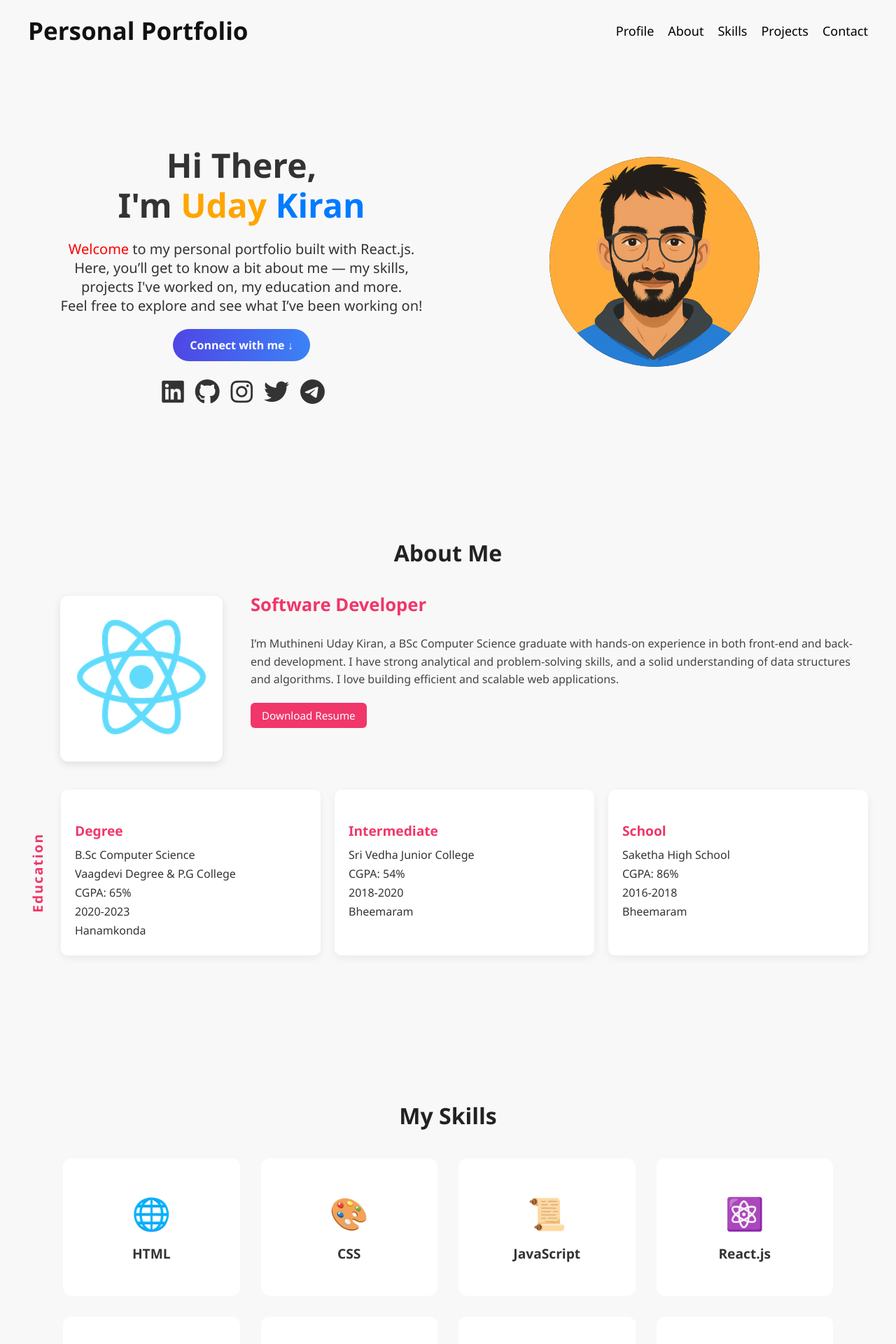
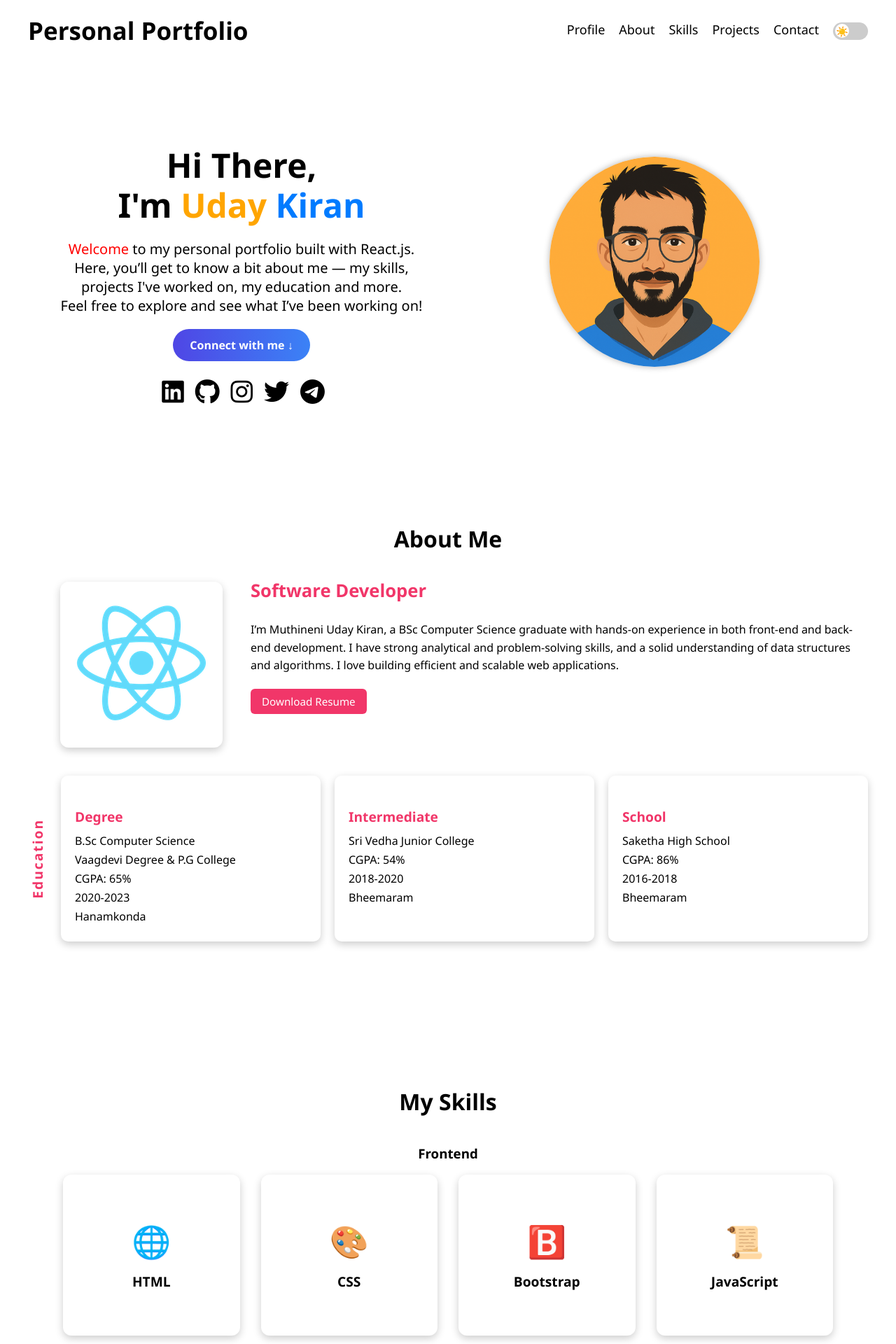
Before and after one commit to udaykiranmuthineni/My-Portfolio, a React (Create React App) app: page / in a window 1280 px wide. Shown: the top 1920 px of the page at 70% size. Built offline with nearby package versions, Linux system fonts and the light colour scheme.

Commit message:
Initial commit

```diff
--- a/src/components/Contact.jsx
+++ b/src/components/Contact.jsx
@@ -12,7 +12,7 @@ const Contact = () => {
   <h3 className="contact-box-heading">Let’s Connect👋</h3>
 
   <div className="contact-box-content">
-    <p className="label">📧 Email: emample@gmail.com</p>
+    <p className="label">📧 Email: udaykiranmuthineni123@gmail.com</p>
     <p className="label">📞 Contact: +91-0123456789</p>
     <p className="label">📍 Location: Hyderabad, India</p>
   </div>
--- a/src/components/Navbar.jsx
+++ b/src/components/Navbar.jsx
@@ -1,7 +1,24 @@
-import React from 'react';
-import '../style.css';
+import React, { useState, useEffect } from "react";
+import "../style.css";
 
 const Navbar = () => {
+  const [theme, setTheme] = useState("light");
+
+  // Load saved theme on mount
+  useEffect(() => {
+    const savedTheme = localStorage.getItem("theme") || "light";
+    setTheme(savedTheme);
+    document.documentElement.setAttribute("data-theme", savedTheme);
+  }, []);
+
+  // Toggle theme
+  const toggleTheme = () => {
+    const newTheme = theme === "light" ? "dark" : "light";
+    setTheme(newTheme);
+    document.documentElement.setAttribute("data-theme", newTheme);
+    localStorage.setItem("theme", newTheme);
+  };
+
   return (
     <header className="navbar">
       <div className="nav-left">Personal Portfolio</div>
@@ -11,6 +28,12 @@ const Navbar = () => {
         <a href="#skills">Skills</a>
         <a href="#projects">Projects</a>
         <a href="#contact">Contact</a>
+
+        {/* Theme Switch */}
+        <label className="switch">
+          <input type="checkbox" onChange={toggleTheme} checked={theme === "dark"} />
+          <span className="slider"></span>
+        </label>
       </nav>
     </header>
   );
--- a/src/components/Skills.jsx
+++ b/src/components/Skills.jsx
@@ -1,23 +1,76 @@
 import React from 'react';
 import '../style.css';
 
-const skills = [
-  { name: 'HTML', icon: '🌐' },
-  { name: 'CSS', icon: '🎨' },
-  { name: 'JavaScript', icon: '📜' },
-  { name: 'React.js', icon: '⚛️' },
-  { name: 'Node.js', icon: '🌿' },
-  { name: 'Git & GitHub', icon: '🔧' },
-  { name: 'SQL', icon: '🗄️' },
-  { name: 'Java', icon: '☕' }
-];
+const skills = {
+  frontend: [
+    { name: 'HTML', icon: '🌐' },
+    { name: 'CSS', icon: '🎨' },
+    { name: 'Bootstrap', icon: '🅱️' },
+    { name: 'JavaScript', icon: '📜' },
+    { name: 'React.js', icon: '⚛️' }
+  ],
+  backend: [
+    { name: 'Node.js', icon: '🌿' },
+    // { name: 'Express.js', icon: '🚀' },
+    { name: 'SQL', icon: '🗄️' },
+    { name: 'MongoDB', icon: '🍃' },
+    { name: 'Java (Core)', icon: '☕' },
+    { name: 'Python', icon: '🐍' },
+    { name: 'Spring Boot', icon: '🌱' },
+    // { name: 'JSP & Servlets', icon: '📑' }
+  ],
+  mobile: [
+    { name: 'React Native', icon: '📱' },
+    { name: 'Expo', icon: '⚡' }
+  ],
+  tools: [
+    { name: 'Git & GitHub', icon: '🔧' },
+    { name: 'NPM', icon: '📦' }
+  ]
+};
 
 const Skills = () => {
   return (
     <section id="skills" className="skills-section">
       <h2 className="section-title">My Skills</h2>
+
+      {/* Frontend */}
+      <h3 className="skills-subtitle">Frontend</h3>
       <div className="skills-grid">
-        {skills.map((skill, index) => (
+        {skills.frontend.map((skill, index) => (
+          <div className="skill-card" key={index}>
+            <div className="skill-icon">{skill.icon}</div>
+            <div className="skill-name">{skill.name}</div>
+          </div>
+        ))}
+      </div>
+
+      {/* Backend */}
+      <h3 className="skills-subtitle">Backend</h3>
+      <div className="skills-grid">
+        {skills.backend.map((skill, index) => (
+          <div className="skill-card" key={index}>
+            <div className="skill-icon">{skill.icon}</div>
+            <div className="skill-name">{skill.name}</div>
+          </div>
+        ))}
+      </div>
+
+      {/* Mobile */}
+      <h3 className="skills-subtitle">Mobile Development</h3>
+      <div className="skills-grid">
+        {skills.mobile.map((skill, index) => (
+          <div className="skill-card" key={index}>
+            <div className="skill-icon">{skill.icon}</div>
+            <div className="skill-name">{skill.name}</div>
+          </div>
+        ))}
+      </div>
+
+      {/* Tools */}
+      <h3 className="skills-subtitle">Tools & Others</h3>
+      <div className="skills-grid">
+        {skills.tools.map((skill, index) => (
           <div className="skill-card" key={index}>
             <div className="skill-icon">{skill.icon}</div>
             <div className="skill-name">{skill.name}</div>
--- a/src/style.css
+++ b/src/style.css
@@ -1,6 +1,37 @@
+/* Global Theme Variables */
+:root {
+  --bg-color: #ffffff;
+  --text-color: #000000;
+}
+
+[data-theme="dark"] {
+  --bg-color: #121212;
+  --text-color: #ffffff;
+}
+/* Reduced dark mode box shadows (20% lighter) for all card-like elements */
+[data-theme="dark"] .about-image-box,
+[data-theme="dark"] .edu-card,
+[data-theme="dark"] .skill-card,
+[data-theme="dark"] .project-row,
+[data-theme="dark"] .contact-box,
+[data-theme="dark"] .contact-form-box {
+  box-shadow:
+    0 6.4px 24px rgba(0, 0, 0, 0.72),  /* main dark shadow reduced by 20% */
+    0 3.2px 9.6px rgba(0, 0, 0, 0.48); /* secondary shadow reduced by 20% */
+  transition: box-shadow 0.3s, transform 0.3s;
+  border-radius: 12px;
+}
+
+/* Apply globally */
+body {
+  background-color: var(--bg-color);
+  color: var(--text-color);
+  transition: background 0.3s, color 0.3s;
+}
+
 body {
   margin: 0;
-  background-color: #f8f8f8;
+  /* background-color: #f8f8f8; */
   font-family: 'Segoe UI', sans-serif;
   color: #333;
 }
@@ -10,8 +41,7 @@ section {
   text-align: center;
 }
 
-h1,
-h2 {
+h1,h2 {
   font-weight: 700;
 }
 
@@ -31,7 +61,8 @@ h2 {
 
 /* Navbar Styling */
 .navbar {
-  color: white;
+  background-color: var(--bg-color);
+  color: var(--text-color);
   display: flex;
   justify-content: space-between;
   align-items: center;
@@ -43,11 +74,11 @@ h2 {
 .nav-left {
   font-size: 35px;
   font-weight: bold;
-  color: #000000ee;
+  color: var(--text-color);
 }
 
 .nav-right a {
-  color: rgb(0, 0, 0);
+  color: var(--text-color);
   text-decoration: none;
   margin-left: 20px;
   font-weight: 500;
@@ -56,23 +87,72 @@ h2 {
 }
 
 .nav-right a:hover {
-  color: #ff4d4d;
+  color: #ff4d4d; /* Accent stays same */
+}
+
+/* Switch Button */
+.switch {
+  position: relative;
+  display: inline-block;
+  width: 50px;
+  height: 25px;
+  margin-left: 20px;
+}
+
+.switch input {
+  opacity: 0;
+  width: 0;
+  height: 0;
+}
+
+.slider {
+  position: absolute;
+  cursor: pointer;
+  inset: 0;
+  background-color: #ccc;
+  border-radius: 25px;
+  transition: 0.4s;
+}
+
+.slider::before {
+  position: absolute;
+  content: "☀️";
+  height: 20px;
+  width: 20px;
+  left: 3px;
+  bottom: 3px;
+  background: white;
+  border-radius: 50%;
+  transition: 0.4s;
+  display: flex;
+  align-items: center;
+  justify-content: center;
+  font-size: 14px;
+}
+
+input:checked + .slider {
+  background-color: #333;
+}
+
+input:checked + .slider::before {
+  transform: translateX(24px);
+  content: "🌙";
 }
 
 /* Profile Styling */
 .hero-section {
   padding: 80px 50px;
-  margin-bottom: 20px;
   display: flex;
   justify-content: space-between;
   align-items: center;
   flex-wrap: wrap;
+  background-color: var(--bg-color);
+  color: var(--text-color);
 }
 
 .hero-left {
   flex: 1;
   min-width: 300px;
-
 }
 
 .hero-left h1 {
@@ -80,11 +160,13 @@ h2 {
   font-weight: bold;
   line-height: 1.2;
   margin-bottom: 20px;
+  color: var(--text-color);
 }
 
 .hero-left p {
   font-size: 20px;
   margin-bottom: 20px;
+  color: var(--text-color);
 }
 
 .highlight-orange {
@@ -101,7 +183,7 @@ h2 {
 
 .btn-primary {
   background: linear-gradient(to right, #4f46e5, #3b82f6);
-  color: white;
+  color: #fff;
   padding: 12px 24px;
   border-radius: 30px;
   text-decoration: none;
@@ -119,7 +201,7 @@ h2 {
 
 .social-icons a i {
   font-size: 36px;
-  color: #333;
+  color: var(--text-color);
   padding: 3px;
   transition: transform 0.2s ease, color 0.2s ease;
 }
@@ -137,12 +219,13 @@ h2 {
 }
 
 .profile-pic-bg {
-  background: #131010;
+  background: var(--bg-color);
   border-radius: 50%;
   display: inline-block;
   width: 300px;
   height: 300px;
   overflow: hidden;
+  box-shadow: 0 0 10px rgba(0,0,0,0.3); /* subtle shadow to separate */
 }
 
 .profile-pic {
@@ -153,17 +236,20 @@ h2 {
   border-radius: 50%;
 }
 
-/* About Styling */
-
+/* About Section Styling */
 .about-section {
   padding: 60px 20px;
   text-align: center;
+  background-color: var(--bg-color);
+  color: var(--text-color);
+  transition: background 0.3s, color 0.3s;
 }
 
 .section-title {
   font-size: 2rem;
   margin-bottom: 40px;
-  color: #222;
+  color: var(--text-color) !important;
+  transition: color 0.3s;
 }
 
 /* Top layout: image + text */
@@ -179,10 +265,10 @@ h2 {
 
 /* Profile image box */
 .about-image-box {
-  background: #fff;
+  background: var(--bg-color);
   padding: 20px;
   border-radius: 12px;
-  box-shadow: 0 4px 12px rgba(0, 0, 0, 0.1);
+  box-shadow: 0 4px 12px rgba(0, 0, 0, 0.2); /* stronger shadow for dark mode */
   max-width: 300px;
   flex-shrink: 0;
   margin-left: 46px;
@@ -193,6 +279,7 @@ h2 {
   border-radius: 10px;
 }
 
+/* Description text */
 .about-description {
   flex: 1;
   display: flex;
@@ -202,21 +289,21 @@ h2 {
 
 .about-description h3 {
   font-size: 1.6rem;
-  color: #f13669;
+  color: #f13669; /* Accent stays the same */
   margin-bottom: 15px;
   margin-top: 0;
-  padding-top: 0;
   line-height: 1;
   align-self: flex-start;
 }
 
 .about-description p {
   font-size: 1rem;
-  color: #444;
+  color: var(--text-color);
   line-height: 1.6;
   margin-bottom: 20px;
 }
 
+/* Resume Button */
 .resume-btn {
   display: inline-block;
   background-color: #f13669;
@@ -228,19 +315,20 @@ h2 {
   font-size: 0.95rem;
   width: fit-content;
   white-space: nowrap;
+  transition: background 0.3s;
 }
 
 .resume-btn:hover {
   background-color: #d82e5e;
 }
 
-
-/* Bottom education row */
+/* Bottom Education Row */
 .education-cards-row {
   display: flex;
-  justify-content: space-between;
+  justify-content: center;
   flex-wrap: wrap;
   gap: 20px;
+  flex: 1;
   max-width: 1200px;
   margin: 0 auto;
 }
@@ -248,11 +336,12 @@ h2 {
 .edu-card {
   flex: 1;
   min-width: 250px;
-  background-color: #ffffff;
+  background-color: var(--bg-color);
   padding: 20px;
   border-radius: 10px;
-  box-shadow: 0 4px 12px rgba(0, 0, 0, 0.06);
+  box-shadow: 0 4px 12px rgba(0, 0, 0, 0.2); /* slightly stronger shadow */
   text-align: left;
+  transition: background 0.3s, color 0.3s, box-shadow 0.3s;
 }
 
 .edu-card h4 {
@@ -263,11 +352,11 @@ h2 {
 
 .edu-card p {
   margin: 5px 0;
-  color: #333;
+  color: var(--text-color);
 }
 
 .edu-card span {
-  color: #666;
+  color: #999; /* lighter gray for dark mode readability */
   font-size: 0.95rem;
 }
 
@@ -275,13 +364,11 @@ h2 {
 .education-wrapper {
   display: flex;
   align-items: center;
-  /* ⬅️ vertically center */
   justify-content: center;
   gap: 20px;
   max-width: 1200px;
   margin: 0 auto 60px;
 }
-
 
 /* Vertical Text - Education */
 .education-vertical-label {
@@ -294,43 +381,35 @@ h2 {
   padding: 10px 0;
 }
 
-/* Move existing education-cards-row inside education-wrapper */
-.education-cards-row {
-  display: flex;
-  justify-content: center;
-  gap: 20px;
-  flex: 1;
-  flex-wrap: wrap;
-}
-
-
-/* skills styling */
-
+/* Skills Section Styling */
 .skills-section {
   padding: 60px 20px;
   text-align: center;
+  background-color: var(--bg-color);
+  color: var(--text-color);
+  transition: background 0.3s, color 0.3s;
 }
 
 .section-title {
   font-size: 2.5rem;
   margin-bottom: 40px;
-  color: #222;
+  color: var(--text-color); /* will switch automatically with dark mode */
+  transition: color 0.3s;
 }
 
 .skills-grid {
   display: grid;
   grid-template-columns: repeat(4, 1fr);
-  /* Fixed 4 per row */
   gap: 30px;
   max-width: 1100px;
   margin: 0 auto;
 }
 
 .skill-card {
-  background: white;
+  background-color: var(--bg-color); /* adapt to dark/light mode */
   padding: 35px 20px;
   border-radius: 12px;
-  box-shadow: 0 4px 12px rgba(0, 0, 0, 0.06);
+  box-shadow: 0 4px 12px rgba(0, 0, 0, 0.2); /* stronger shadow for contrast in dark mode */
   min-height: 160px;
   display: flex;
   flex-direction: column;
@@ -346,81 +425,61 @@ h2 {
 .skill-icon {
   font-size: 2.8rem;
   margin-bottom: 14px;
+  color: var(--text-color); /* icon adapts to theme */
+  transition: color 0.3s;
 }
 
 .skill-name {
   font-weight: 600;
   font-size: 1.2rem;
-  color: #333;
+  color: var(--text-color);
+  transition: color 0.3s;
 }
 
-/* project styling */
-/* Main Projects Section */
+/* Projects Section Styling */
 .projects-section {
   padding: 60px 20px;
-  background: #f9f9f9;
+  background-color: var(--bg-color);
+  transition: background 0.3s, color 0.3s;
 }
 
 .section-title {
   text-align: center;
   font-size: 32px;
   margin-bottom: 40px;
+  color: var(--text-color); /* adapts to theme */
+  transition: color 0.3s;
 }
 
-/* Grid container to hold 2 side-by-side cards */
-.projects-section {
-  padding: 60px 20px;
-  background: #f9f9f9;
-}
-
-.section-title {
-  text-align: center;
-  font-size: 32px;
-  margin-bottom: 40px;
-}
-
-/* Grid container with room for wider cards */
-.projects-section {
-  padding: 60px 20px;
-  background: #f9f9f9;
-}
-
-.section-title {
-  text-align: center;
-  font-size: 32px;
-  margin-bottom: 40px;
-}
-
-/* Project styling */
+/* Project Grid */
 .project-grid {
   display: flex;
   flex-wrap: wrap;
   justify-content: space-between;
   gap: 15px;
-  /* ⬅️ Tight gap */
   max-width: 1220px;
   margin: 0 auto;
 }
 
-/* Wider project wrapper */
+/* Project Wrapper */
 .project-wrapper {
   flex: 0 0 calc(50% - 7.5px);
-  /* ⬅️ Half of width minus half of the 15px gap */
   margin-bottom: 10px;
 }
 
-/* Project card layout: image left, content right */
+/* Project Card */
 .project-row {
   display: flex;
   align-items: stretch;
   gap: 20px;
-  background: #fff;
+  background-color: var(--bg-color);
   padding: 20px;
   border-radius: 12px;
-  box-shadow: 0 4px 12px rgba(0, 0, 0, 0.08);
+  box-shadow: 0 4px 12px rgba(0, 0, 0, 0.2); /* stronger for dark mode */
+  transition: background 0.3s, box-shadow 0.3s;
 }
 
-/* Image section */
+/* Image Section */
 .project-image-card {
   flex-shrink: 0;
   display: flex;
@@ -429,18 +488,15 @@ h2 {
   justify-content: flex-start;
 }
 
-
 .project-image-card img {
   width: 190px;
   height: auto;
   border-radius: 10px;
   object-fit: cover;
   margin-bottom: 12px;
-  /* ⬅️ Add this to separate image and links */
 }
 
-
-/* Text content */
+/* Text Content */
 .project-content {
   flex: 1;
   display: flex;
@@ -451,7 +507,8 @@ h2 {
 .project-heading {
   margin: 0 0 10px 0;
   font-size: 1.5rem;
-  color: #222;
+  color: var(--text-color);
+  transition: color 0.3s;
 }
 
 .project-points {
@@ -462,7 +519,7 @@ h2 {
 
 .project-points li {
   margin-bottom: 6px;
-  color: #444;
+  color: var(--text-color);
   font-size: 0.95rem;
 }
 
@@ -471,7 +528,7 @@ h2 {
   display: inline-block;
   margin-right: 10px;
   padding: 6px 12px;
-  background-color: #f13669;
+  background-color: #f13669; /* accent stays same */
   color: white;
   border-radius: 6px;
   text-decoration: none;
@@ -480,22 +537,22 @@ h2 {
   transition: background-color 0.3s ease;
 }
 
+.project-links a:hover {
+  background-color: #d82e5e;
+}
+
 .project-links.under-image {
   display: flex;
   flex-direction: column;
   align-items: center;
   gap: 10px;
-  /* Equal gap between buttons */
   margin-top: 14px;
-  /* Gap between image and buttons */
 }
 
 .project-links.under-image a {
   width: 85%;
-  /* ⬅️ Slightly wider for breathing room */
   text-align: center;
   padding: 6px 12px;
-  /* Balanced padding */
   background-color: #f13669;
   color: white;
   border-radius: 6px;
@@ -509,48 +566,39 @@ h2 {
   background-color: #d82e5e;
 }
 
-
-.project-links a:hover {
-  background-color: #d82e5e;
-}
-
-
-/* Contact Section */
-
+/* Contact Section Styling */
 .contact-section {
   padding: 60px 20px;
-  /* background-color: #f6f6f6; */
+  background-color: var(--bg-color);
+  color: var(--text-color);
+  transition: background 0.3s, color 0.3s;
 }
 
 .contact-container {
   display: flex;
   align-items: stretch;
-  /* 🔥 this forces both boxes to match height */
   gap: 20px;
   max-width: 1000px;
   margin: 0 auto;
   padding-left: 30px;
 }
 
-
-
 /* Left Box */
 .contact-box {
   flex: 1;
-  background-color: #fff;
+  background-color: var(--bg-color);
   padding: 20px;
   border-radius: 10px;
-  box-shadow: 0 2px 6px rgba(0, 0, 0, 0.08);
+  box-shadow: 0 2px 6px rgba(0, 0, 0, 0.2); /* stronger for dark mode */
   display: flex;
   flex-direction: column;
   height: 100%;
-  /* ⬅️ ensures full height */
+  transition: background 0.3s, box-shadow 0.3s;
 }
-
 
 .contact-box-heading {
   font-size: 1.2rem;
-  color: #f13669;
+  color: #f13669; /* accent stays the same */
   margin-bottom: 15px;
   padding: 0;
   align-self: flex-start;
@@ -561,12 +609,11 @@ h2 {
   flex-direction: column;
   gap: 12px;
   margin-left: 10px;
-  /* gap from left edge */
 }
 
 .contact-box-content .label {
   font-size: 0.95rem;
-  color: #333;
+  color: var(--text-color);
   font-weight: 500;
   text-align: left;
 }
@@ -580,7 +627,7 @@ h2 {
 
 .social-icons a {
   text-decoration: none;
-  color: #007bff;
+  color: #007bff; /* accent remains visible in dark mode */
   font-size: 0.9rem;
 }
 
@@ -588,22 +635,19 @@ h2 {
   text-decoration: underline;
 }
 
-
 /* Right Contact Form */
 .contact-form-box {
   flex: 0.95;
   max-width: 460px;
-  background-color: #fff;
+  background-color: var(--bg-color);
   padding: 15px;
   border-radius: 10px;
-  box-shadow: 0 2px 6px rgba(0, 0, 0, 0.08);
+  box-shadow: 0 2px 6px rgba(0, 0, 0, 0.2); /* stronger for dark mode */
   height: 100%;
-  /* ⬅️ ensures full height */
   display: flex;
   flex-direction: column;
+  transition: background 0.3s, box-shadow 0.3s;
 }
-
-
 
 .contact-form {
   display: flex;
@@ -617,6 +661,9 @@ h2 {
   border-radius: 6px;
   border: 1px solid #ccc;
   font-size: 0.95rem;
+  background-color: var(--bg-color);
+  color: var(--text-color);
+  transition: background 0.3s, color 0.3s, border 0.3s;
 }
 
 .contact-form button {
@@ -631,19 +678,20 @@ h2 {
   margin-top: 8px;
 }
 
-/* footer styling */
+/* Footer Styling */
 .footer {
-  color: #ff0000;
+  color: #ff0000; /* keep accent color */
   text-align: center;
   padding: 20px 0;
   font-size: 1.1rem;
+  background-color: var(--bg-color); /* adapts to theme */
+  transition: background 0.3s, color 0.3s;
 }
 
 /* ======= RESPONSIVE QUERIES ======= */
 @media (max-width: 1024px) {
-  /* Global Spacing */
 
-
+/* Global Spacing */
   section,
   .hero-section,
   .about-section,
@@ -842,25 +890,25 @@ h2 {
     padding: 14px 0;
   }
 
-  /* Disable animations */
+  /* Disable animations
   .project-row,
   .skill-card,
   .project-links a,
   .project-wrapper,
   .project-image-card,
   .project-content {
-    transition: none !important;
-    transform: none !important;
-    box-shadow: none !important;
-  }
+    /* transition: none !important; */
+    /* transform: none !important; */
+    /* box-shadow: none !important; */
+  /* } */
 
   .project-row:hover,
   .skill-card:hover,
   .project-links a:hover {
-    transform: none !important;
-    background-color: inherit !important;
-    box-shadow: none !important;
-    color: inherit !important;
+    /* transform: none !important; */
+    /* background-color: inherit !important; */
+    /* box-shadow: none !important; */
+    /* color: inherit !important; */
   }
 
   .project-row,
@@ -1076,18 +1124,18 @@ h2 {
   .project-wrapper,
   .project-image-card,
   .project-content {
-    transition: none !important;
-    transform: none !important;
-    box-shadow: none !important;
+    /* transition: none !important;
+    transform: none !important; */
+    /* box-shadow: none !important; */
   }
 
   .project-row:hover,
   .skill-card:hover,
   .project-links a:hover {
-    transform: none !important;
-    background-color: inherit !important;
-    box-shadow: none !important;
-    color: inherit !important;
+    /* transform: none !important; */
+    /* background-color: inherit !important; */
+    /* box-shadow: none !important; */
+    /* color: inherit !important; */
   }
 
   /* ===== Contact Section ===== */
@@ -1155,7 +1203,6 @@ h2 {
     font-size: 22px !important;
     padding: 2px !important;
   }
-
 
   /* Hero Section */
   .hero-heading {
@@ -1261,18 +1308,18 @@ h2 {
   .project-wrapper,
   .project-image-card,
   .project-content {
-    transition: none !important;
-    transform: none !important;
-    box-shadow: none !important;
+    /* transition: none !important;
+    transform: none !important; */
+    /* box-shadow: none !important; */
   }
 
   .project-row:hover,
   .skill-card:hover,
   .project-links a:hover {
-    transform: none !important;
-    background-color: inherit !important;
-    box-shadow: none !important;
-    color: inherit !important;
+    /* transform: none !important; */
+    /* background-color: inherit !important; */
+    /* box-shadow: none !important; */
+    /* color: inherit !important; */
   }
 
   .project-row,
@@ -1345,4 +1392,57 @@ h2 {
     font-size: 0.9rem;
     padding: 12px 0;
   }
+
+
 }
+
+@media (max-width: 414px) {
+  /* ===== Navbar ===== */
+
+  .nav-right a {
+    font-size: 16px;
+    margin-left: 10px;
+  }
+
+  .switch {
+  margin-left: 10px;
+}
+}
+
+
+@media (max-width: 393px) {
+  /* ===== Navbar ===== */
+
+  .nav-right a {
+    font-size: 15px;
+    margin-left: 6px;
+  }
+
+  .switch {
+  margin-left: 5px;
+  width: 40px;
+  height: 25px;
+}
+
+
+input:checked + .slider::before {
+  transform: translateX(13px);
+  content: "🌙";
+}
+}
+
+
+@media (max-width: 343px) {
+  /* ===== Navbar ===== */
+
+  .nav-right a {
+    font-size: 14px;
+    margin-left: 4px;
+  }
+
+  .switch {
+  margin-left: 2px;
+  width: 40px;
+  height: 25px;
+}
+}
```
